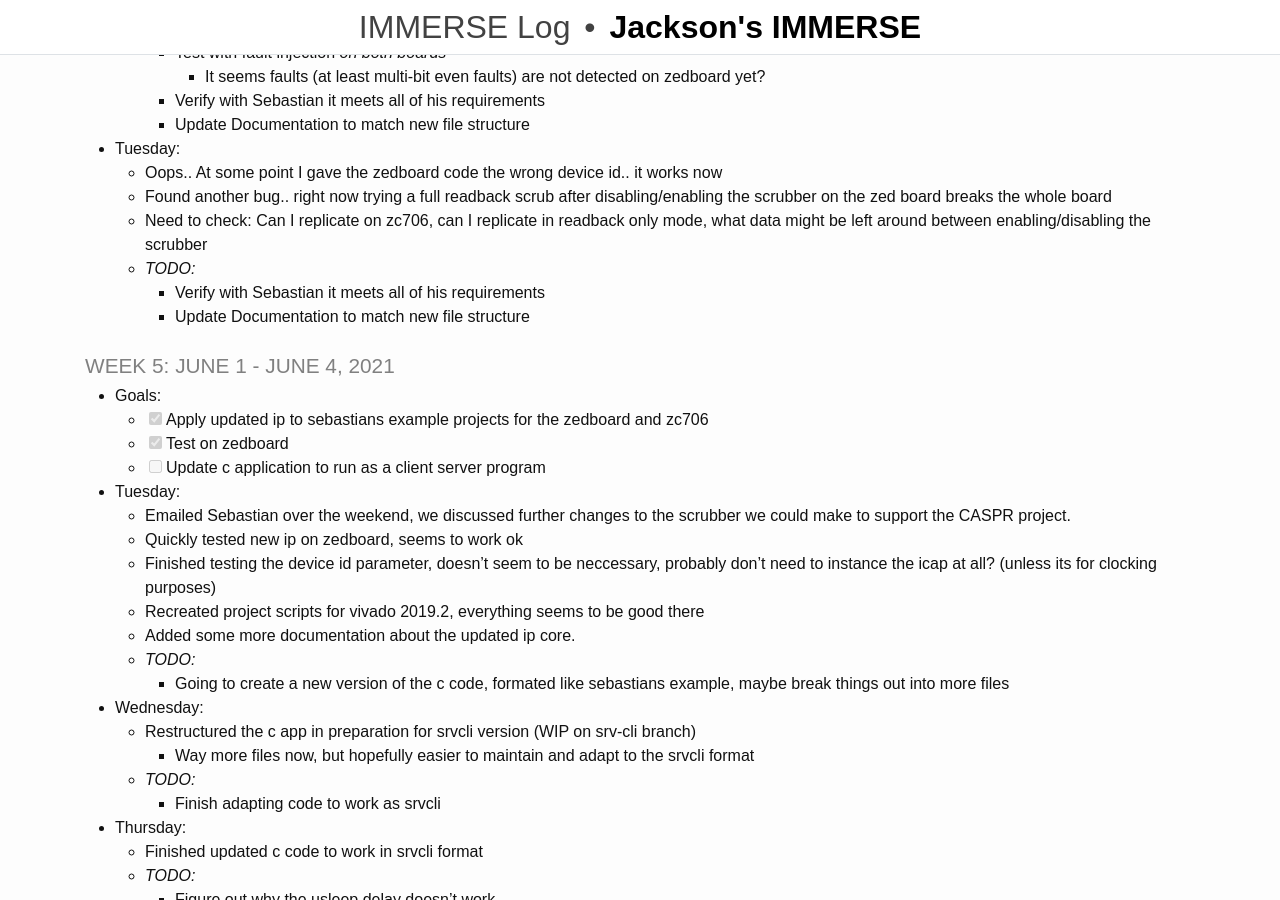
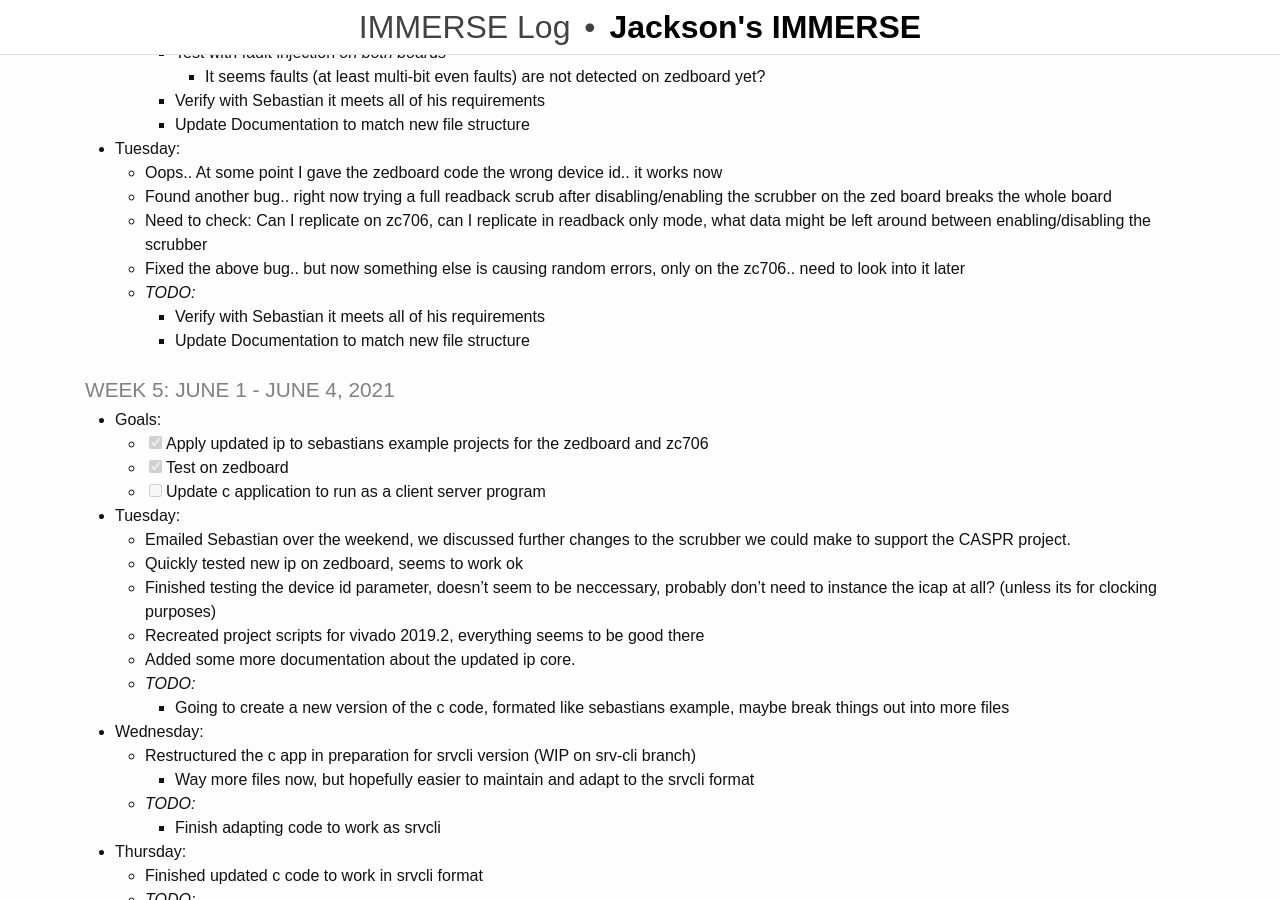
Before and after one commit to rjsmith1999/IMMERSE, a Jekyll site: the page built from _pages/log.md, in a window 1280 px wide and 900 px high, scrolled down 689 px. Built offline with Jekyll 4.4.1, drawn with Linux system fonts in a browser that asks for light colours.

Commit message:
Update Log

```diff
--- a/_pages/log.md
+++ b/_pages/log.md
@@ -38,6 +38,7 @@ title: IMMERSE Log
   - Oops.. At some point I gave the zedboard code the wrong device id.. it works now
   - Found another bug.. right now trying a full readback scrub after disabling/enabling the scrubber on the zed board breaks the whole board
   - Need to check: Can I replicate on zc706, can I replicate in readback only mode, what data might be left around between enabling/disabling the scrubber
+  - Fixed the above bug.. but now something else is causing random errors, only on the zc706.. need to look into it later
   - _TODO:_
     - Verify with Sebastian it meets all of his requirements
     - Update Documentation to match new file structure
```
